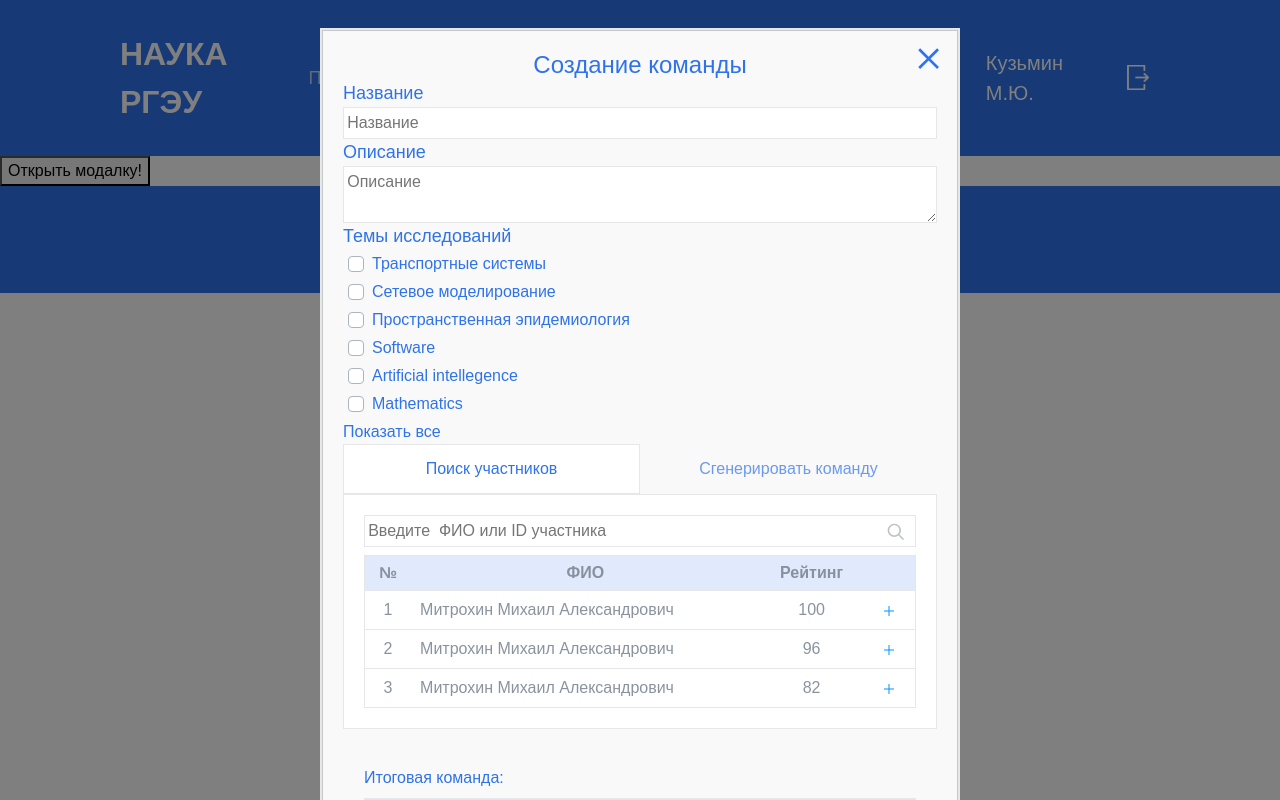
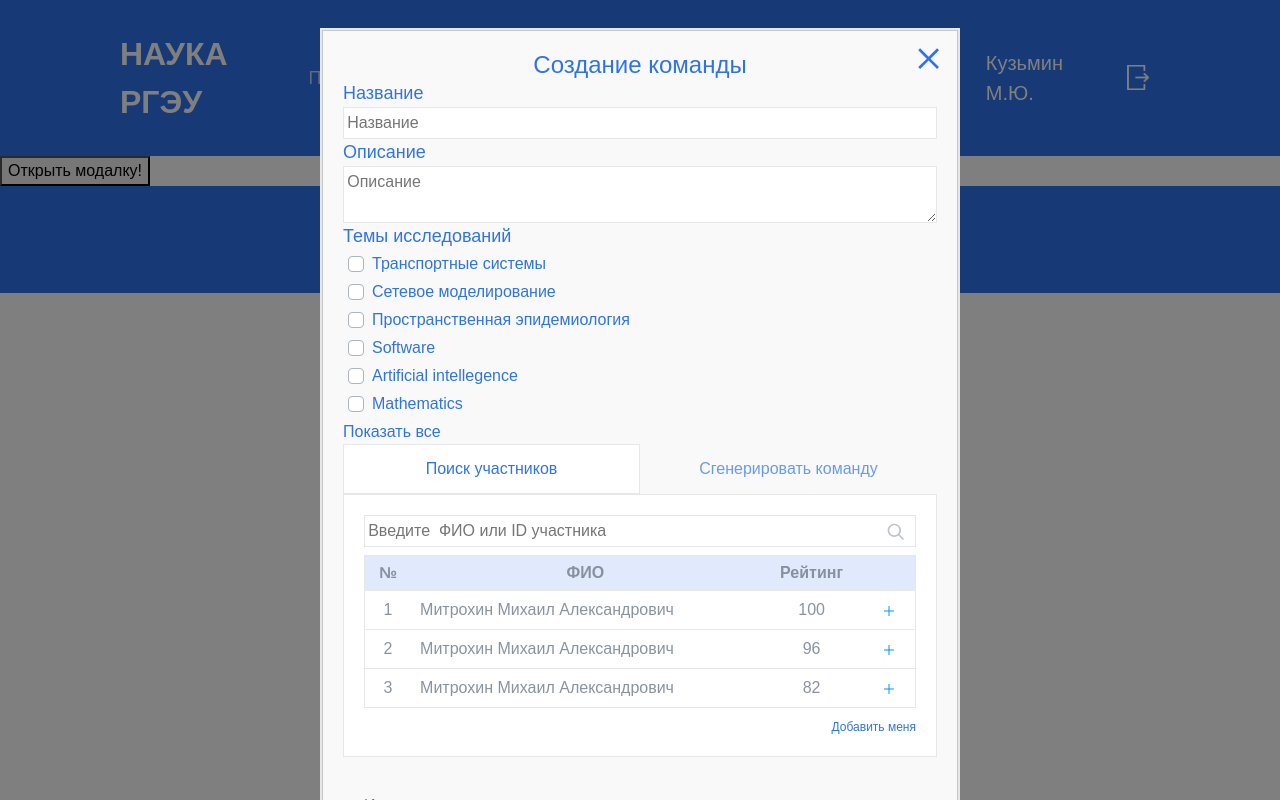
Before and after one commit to S1owe/Rinch, a Vue app: page /modal in a window 1280 px wide. Built offline with nearby package versions, Linux system fonts and the light colour scheme.

Commit message:
Фикс

```diff
--- a/src/components/ModalCreateCommand.vue
+++ b/src/components/ModalCreateCommand.vue
@@ -60,6 +60,9 @@
                   </td>
                 </tr>
               </table>
+              <span class="title text-right" style="font-size: 12px; cursor: pointer; display: block; margin-top: 10px;"
+                    v-if="!is_include_current_author"
+                    @click="add_current_author">Добавить меня</span>
             </div>
           </transition>
         </div>
@@ -127,10 +130,25 @@ export default {
         {id: 6, name: 'Митрохин Михаил Александрович', rating: 54}
       ],
       count_authors: 0,
-      search_authors: ''
+      search_authors: '',
+      this_author: {id: 9, name: 'Текущий автор', rating: 46},
+      is_include_current_author: false
+    }
+  },
+  watch: {
+    is_search_manual: function () {
+      this.is_include_current_author =
+          !(this.search_table_users.findIndex(s => s.id === this.this_author.id) === -1 &&
+          this.result_command.findIndex(s => s.id === this.this_author.id) === -1);
     }
   },
   methods: {
+    add_current_author() {
+      if (this.is_include_current_author)
+        return;
+      this.is_include_current_author = true;
+      this.search_table_users.push(this.this_author);
+    },
     send: function () {
       this.$emit('send', {
         name: this.name,
```
